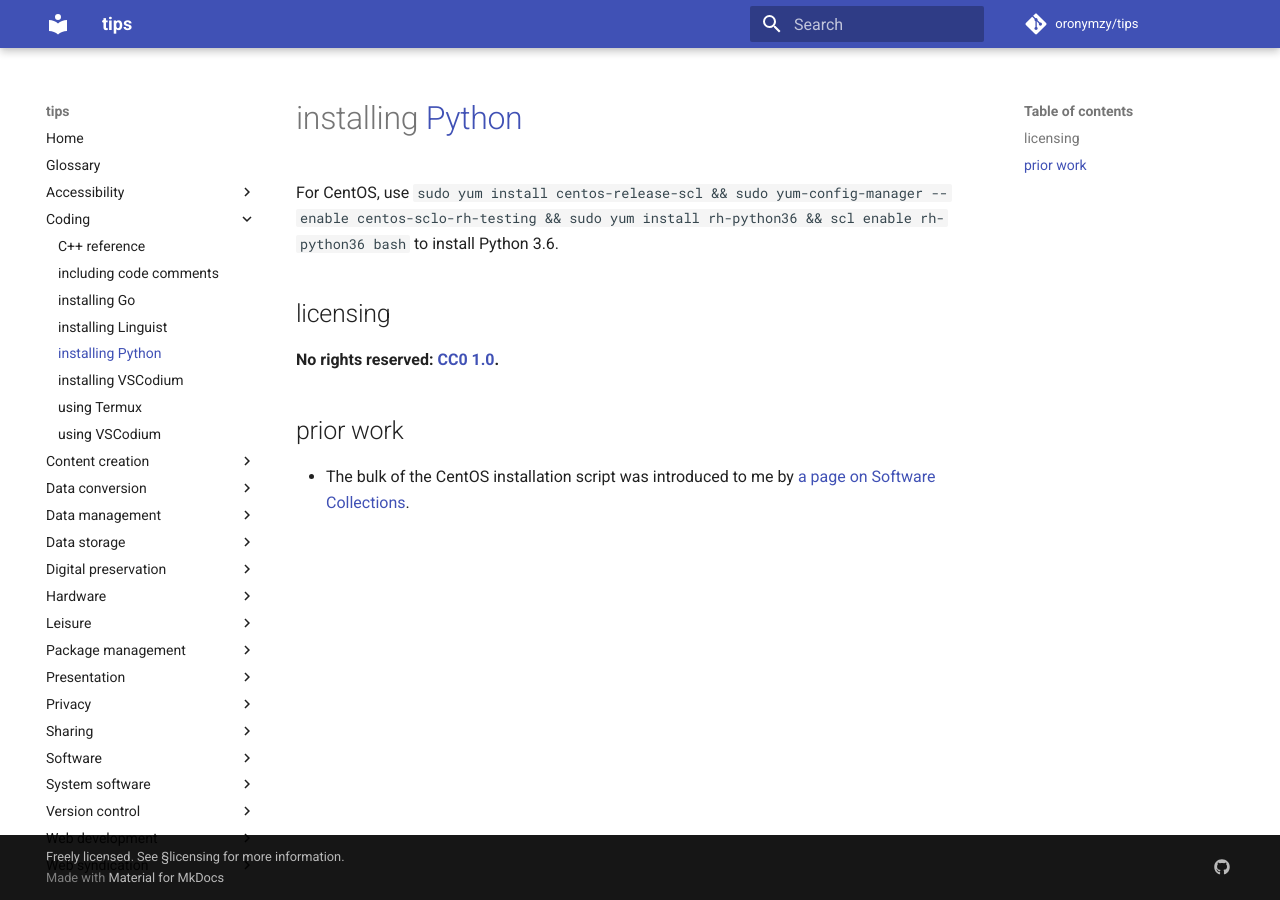
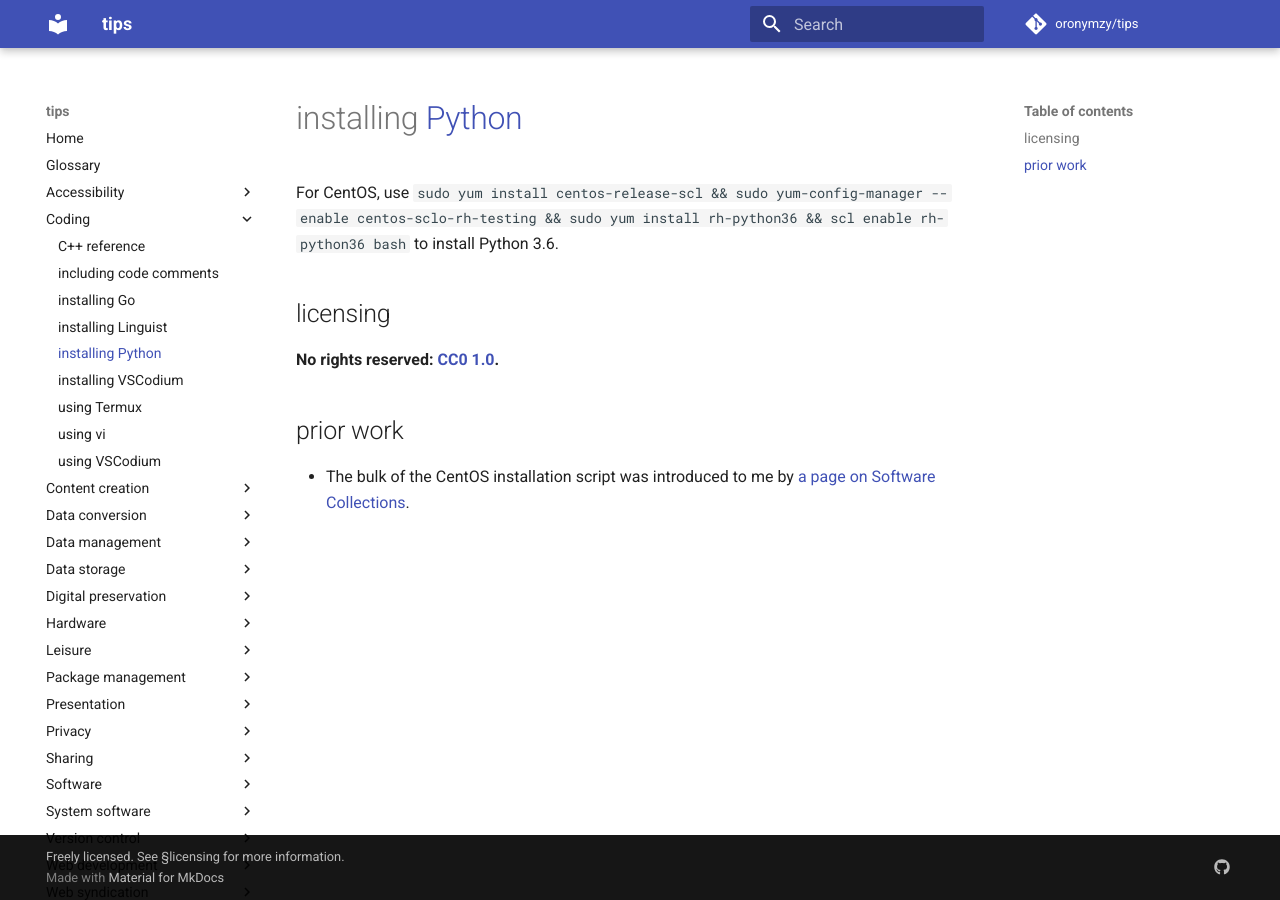
Before and after one commit to oronymzy/tips, an MkDocs documentation site: the page built from docs/insPyth.md, in a window 1280 px wide. Built offline with MkDocs 1.6.1 and Material for MkDocs 9.7.7, drawn with Linux system fonts in a browser that asks for light colours; comment, search, counter and statistics services are not loaded.

Commit message:
Add 'using vi' page in 'Coding' category

```diff
--- a/mkdocs.yml
+++ b/mkdocs.yml
@@ -12,6 +12,7 @@ nav:
     - installing Python: 'insPyth.md'
     - installing VSCodium: 'inVSCdm.md'
     - using Termux: 'usgTrmx.md'
+    - using vi: 'usingvi.md'
     - using VSCodium: 'usVSCdm.md'
   - Content creation:
     - installing Krita: 'insKrta.md'
```
